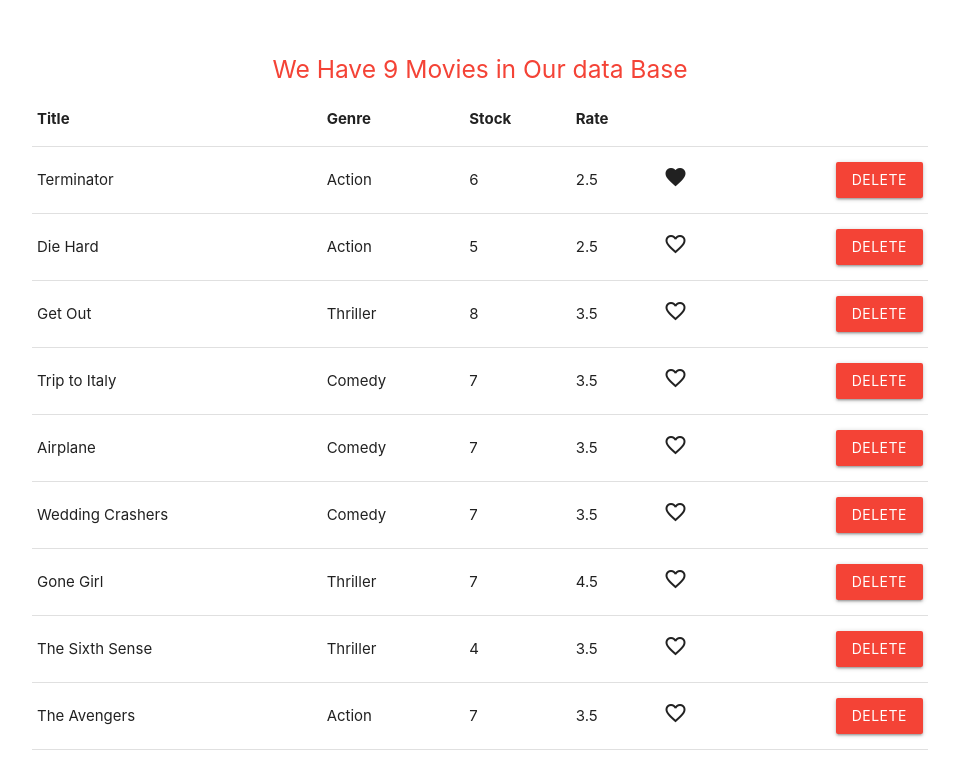
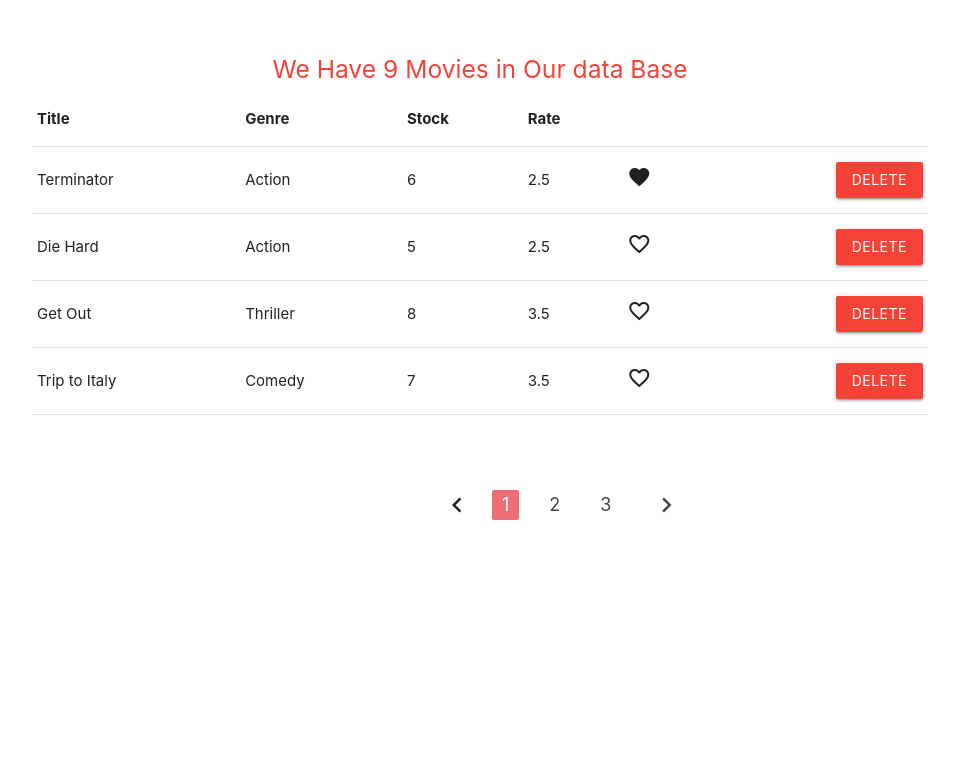
Before and after one commit to benk1/MovieRentalApp, a React (Create React App) app: page /movies in a window 1280 px wide. Shown: the top 776 px of the page, without its empty margins (160-1119 px from the left). Built offline with nearby package versions, Linux system fonts and the light colour scheme.

Commit message:
add Pagination

```diff
--- a/package.json
+++ b/package.json
@@ -6,6 +6,7 @@
     "@testing-library/jest-dom": "^4.2.4",
     "@testing-library/react": "^9.3.2",
     "@testing-library/user-event": "^7.1.2",
+    "lodash": "^4.17.10",
     "react": "^16.13.1",
     "react-dom": "^16.13.1",
     "react-scripts": "3.4.1"
--- a/src/App.css
+++ b/src/App.css
@@ -36,3 +36,10 @@
     transform: rotate(360deg);
   }
 }
+.paginateStyle {
+  padding: 50px;
+  margin-left: 400px;
+}
+li{
+  margin: 10px;
+}
--- a/src/components/Movies.jsx
+++ b/src/components/Movies.jsx
@@ -1,9 +1,13 @@
 import React, { Component } from 'react';
 import { getMovies } from '../services/fakeMovieService';
 import Like from './common/Like';
+import Pagination from './common/Pagination';
+import { paginate } from '../utils/Paginate';
 class Movies extends Component {
   state = {
     movies: getMovies(),
+    pageSize: 4,
+    currentPage: 1,
   };
 
   handleDelete = (movie) => {
@@ -23,8 +27,15 @@ class Movies extends Component {
       movies,
     });
   };
+
+  handlePageChange = (page) => {
+    this.setState({
+      currentPage: page,
+    });
+    //console.log(page);
+  };
   render() {
-    const { movies } = this.state;
+    const { movies, pageSize, currentPage } = this.state;
     let message = movies.length ? (
       <div className='center '>
         <h5 className='red-text lighten-2'>
@@ -36,6 +47,8 @@ class Movies extends Component {
         <h1 className='red-text'>There are no Movies in the data base</h1>
       </div>
     );
+
+    const moviesPaginated = paginate(movies, currentPage, pageSize);
     return (
       <>
         {message}
@@ -49,7 +62,7 @@ class Movies extends Component {
             </tr>
           </thead>
           <tbody>
-            {movies.map((movie) => {
+            {moviesPaginated.map((movie) => {
               return (
                 <tr key={movie._id}>
                   <td>{movie.title}</td>
@@ -75,6 +88,12 @@ class Movies extends Component {
             })}
           </tbody>
         </table>
+        <Pagination
+          itemsCount={movies.length}
+          pageSize={pageSize}
+          currentPage={currentPage}
+          onPageChange={this.handlePageChange}
+        />
       </>
     );
   }
--- /dev/null
+++ b/src/components/common/Pagination.jsx
@@ -0,0 +1,33 @@
+import React from 'react';
+import _ from 'lodash';
+const Pagination = ({ itemsCount, pageSize, onPageChange, currentPage }) => {
+  console.log(currentPage);
+  const pagesCount = Math.ceil(itemsCount / pageSize);
+
+  if (pagesCount === 1) return null;
+
+  const pages = _.range(1, pagesCount + 1);
+  return (
+    <ul className='pagination paginateStyle'>
+      <li className='disabled'>
+        <i className='material-icons'>chevron_left</i>
+      </li>
+      {pages.map((page) => (
+        <>
+          <li key={page} className={page === currentPage ? 'active' : 'null'}>
+            <a href='#!' onClick={() => onPageChange(page)}>
+              {page}
+            </a>
+          </li>
+        </>
+      ))}
+      <li className='waves-effect'>
+        <a href='#!'>
+          <i onClick={() => onPageChange()} className='material-icons'>chevron_right</i>
+        </a>
+      </li>
+    </ul>
+  );
+};
+
+export default Pagination;
--- /dev/null
+++ b/src/utils/Paginate.js
@@ -0,0 +1,7 @@
+import _ from 'lodash';
+export function paginate(items, pageNumber, pageSize) {
+  const startIndex = (pageNumber - 1) * pageSize;
+  return _(items).slice(startIndex).take(pageSize).value();
+  //_.slice(items,startIndex)
+  //_.take()
+}
```
Also changed, not shown: 1 other file (tests, documents, lock files or other folders).
